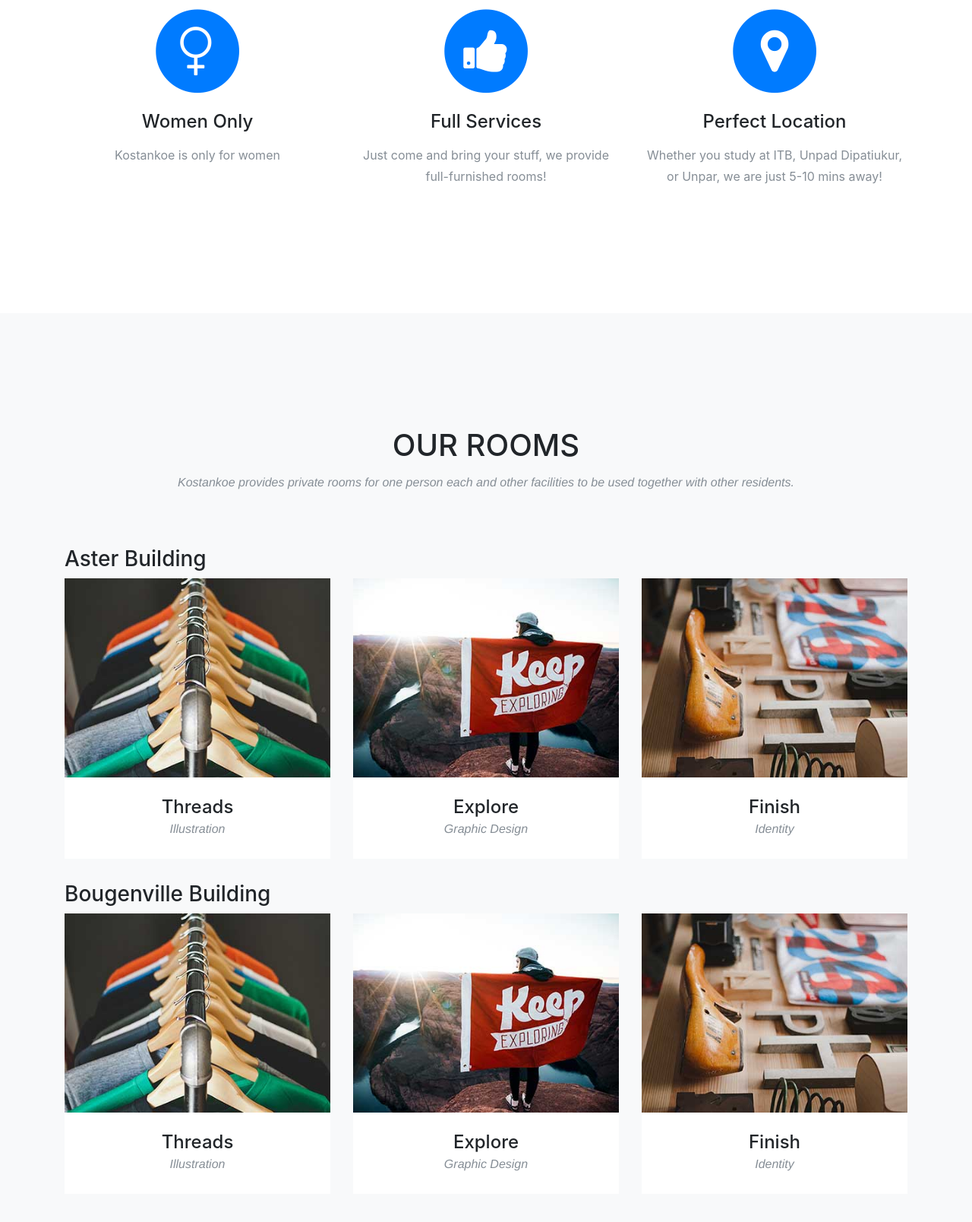
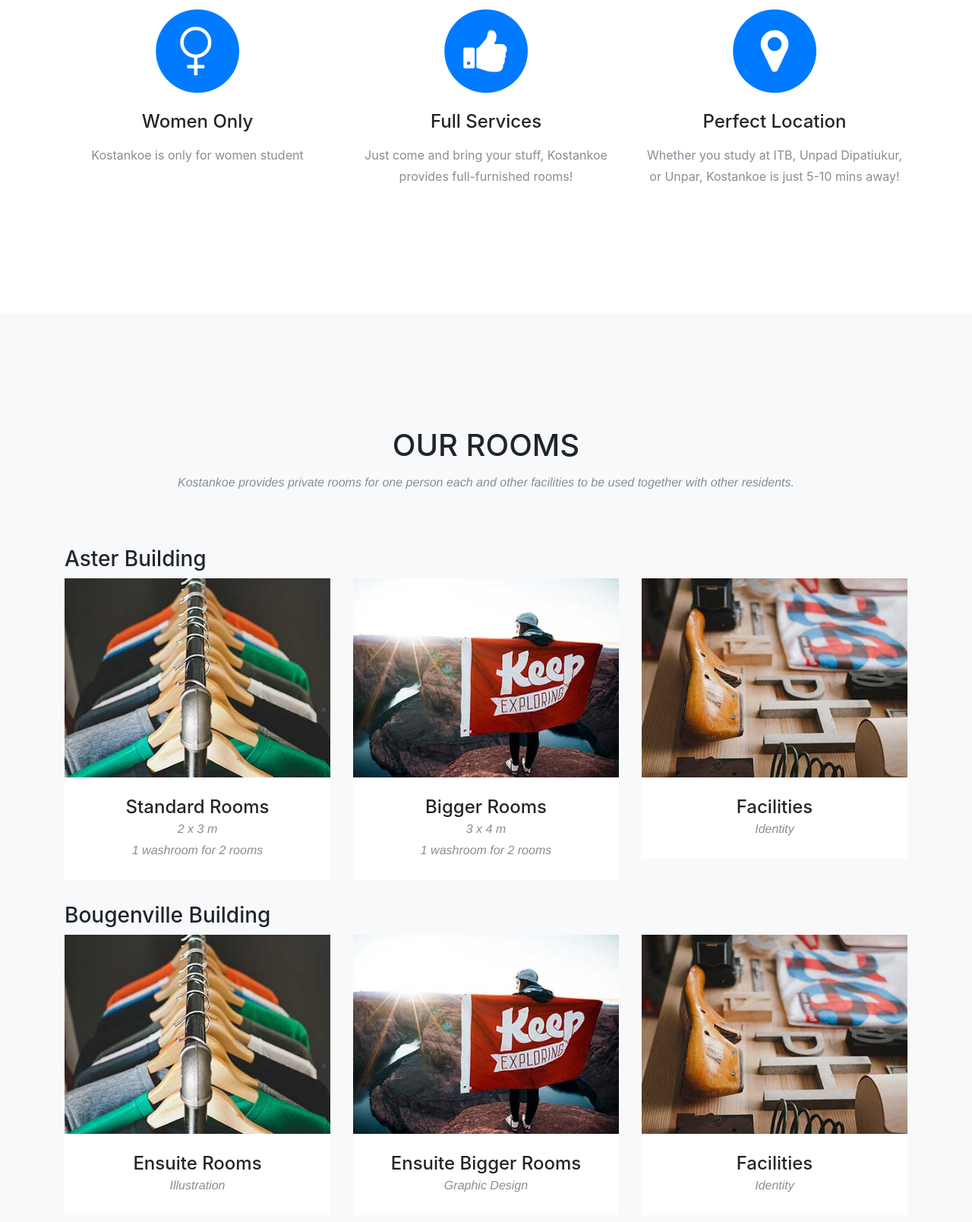
Before and after one commit to mili2306/mili2306.github.io, a website with bundled scripts: page kostankoeweb/index.html in a window 1280 px wide. Shown: the part 1032-2640 px from the top of the page at 76% size. Built offline with nearby package versions, Linux system fonts and the light colour scheme; a web font is replaced by a local one.

```diff
--- a/kostankoeweb/index.html
+++ b/kostankoeweb/index.html
@@ -41,13 +41,13 @@
                         <a class="nav-link js-scroll-trigger" href="#services">Home</a>
                     </li>
                     <li class="nav-item">
-                        <a class="nav-link js-scroll-trigger" href="#portfolio">Rooms</a>
+                        <a class="nav-link js-scroll-trigger" href="#portfolio">Rooms & Facilities</a>
                     </li>
                     <li class="nav-item">
-                        <a class="nav-link js-scroll-trigger" href="#about">Facilities</a>
+                        <a class="nav-link js-scroll-trigger" href="#about">Our Location</a>
                     </li>
                     <li class="nav-item">
-                        <a class="nav-link js-scroll-trigger" href="#team">Our Location</a>
+                        <a class="nav-link js-scroll-trigger" href="#team">Testimonials</a>
                     </li>
                     <li class="nav-item">
                         <a class="nav-link js-scroll-trigger" href="#contact">Contact Us</a>
@@ -84,7 +84,7 @@
               <i class="fa fa-venus fa-stack-1x fa-inverse"></i>
             </span>
                     <h4 class="service-heading">Women Only</h4>
-                    <p class="text-muted">Kostankoe is only for women</p>
+                    <p class="text-muted">Kostankoe is only for women student</p>
                 </div>
                 <div class="col-md-4">
                     <span class="fa-stack fa-4x">
@@ -92,7 +92,7 @@
               <i class="fa fa-thumbs-up fa-stack-1x fa-inverse"></i>
             </span>
                     <h4 class="service-heading">Full Services</h4>
-                    <p class="text-muted">Just come and bring your stuff, we provide full-furnished rooms!</p>
+                    <p class="text-muted">Just come and bring your stuff, Kostankoe provides full-furnished rooms!</p>
                 </div>
                 <div class="col-md-4">
                     <span class="fa-stack fa-4x">
@@ -100,7 +100,7 @@
               <i class="fa fa-map-marker fa-stack-1x fa-inverse"></i>
             </span>
                     <h4 class="service-heading">Perfect Location</h4>
-                    <p class="text-muted">Whether you study at ITB, Unpad Dipatiukur, or Unpar, we are just 5-10 mins away!</p>
+                    <p class="text-muted">Whether you study at ITB, Unpad Dipatiukur, or Unpar, Kostankoe is just 5-10 mins away!</p>
                 </div>
             </div>
         </div>
@@ -128,8 +128,8 @@
                             <img class="img-fluid" src="img/portfolio/01-thumbnail.jpg" alt="">
                         </a>
                         <div class="portfolio-caption">
-                            <h4>Threads</h4>
-                            <p class="text-muted">Illustration</p>
+                            <h4>Standard Rooms</h4>
+                            <p class="text-muted">2 x 3 m <br/ > 1 washroom for 2 rooms</p>
                         </div>
                     </div>
                     <div class="col-md-4 col-sm-6 portfolio-item">
@@ -142,8 +142,8 @@
                             <img class="img-fluid" src="img/portfolio/02-thumbnail.jpg" alt="">
                         </a>
                         <div class="portfolio-caption">
-                            <h4>Explore</h4>
-                            <p class="text-muted">Graphic Design</p>
+                            <h4>Bigger Rooms</h4>
+                            <p class="text-muted">3 x 4 m <br/  > 1 washroom for 2 rooms</p>
                         </div>
                     </div>
                     <div class="col-md-4 col-sm-6 portfolio-item">
@@ -156,7 +156,7 @@
                             <img class="img-fluid" src="img/portfolio/03-thumbnail.jpg" alt="">
                         </a>
                         <div class="portfolio-caption">
-                            <h4>Finish</h4>
+                            <h4>Facilities</h4>
                             <p class="text-muted">Identity</p>
                         </div>
                     </div>
@@ -174,7 +174,7 @@
                             <img class="img-fluid" src="img/portfolio/01-thumbnail.jpg" alt="">
                         </a>
                         <div class="portfolio-caption">
-                            <h4>Threads</h4>
+                            <h4>Ensuite Rooms</h4>
                             <p class="text-muted">Illustration</p>
                         </div>
                     </div>
@@ -188,7 +188,7 @@
                             <img class="img-fluid" src="img/portfolio/02-thumbnail.jpg" alt="">
                         </a>
                         <div class="portfolio-caption">
-                            <h4>Explore</h4>
+                            <h4>Ensuite Bigger Rooms</h4>
                             <p class="text-muted">Graphic Design</p>
                         </div>
                     </div>
@@ -202,7 +202,7 @@
                             <img class="img-fluid" src="img/portfolio/03-thumbnail.jpg" alt="">
                         </a>
                         <div class="portfolio-caption">
-                            <h4>Finish</h4>
+                            <h4>Facilities</h4>
                             <p class="text-muted">Identity</p>
                         </div>
                     </div>
```
Also changed, not shown: kostankoeweb/css/agency.min.css, kostankoeweb/img/Background-main.jpg (added), 2 other files.
